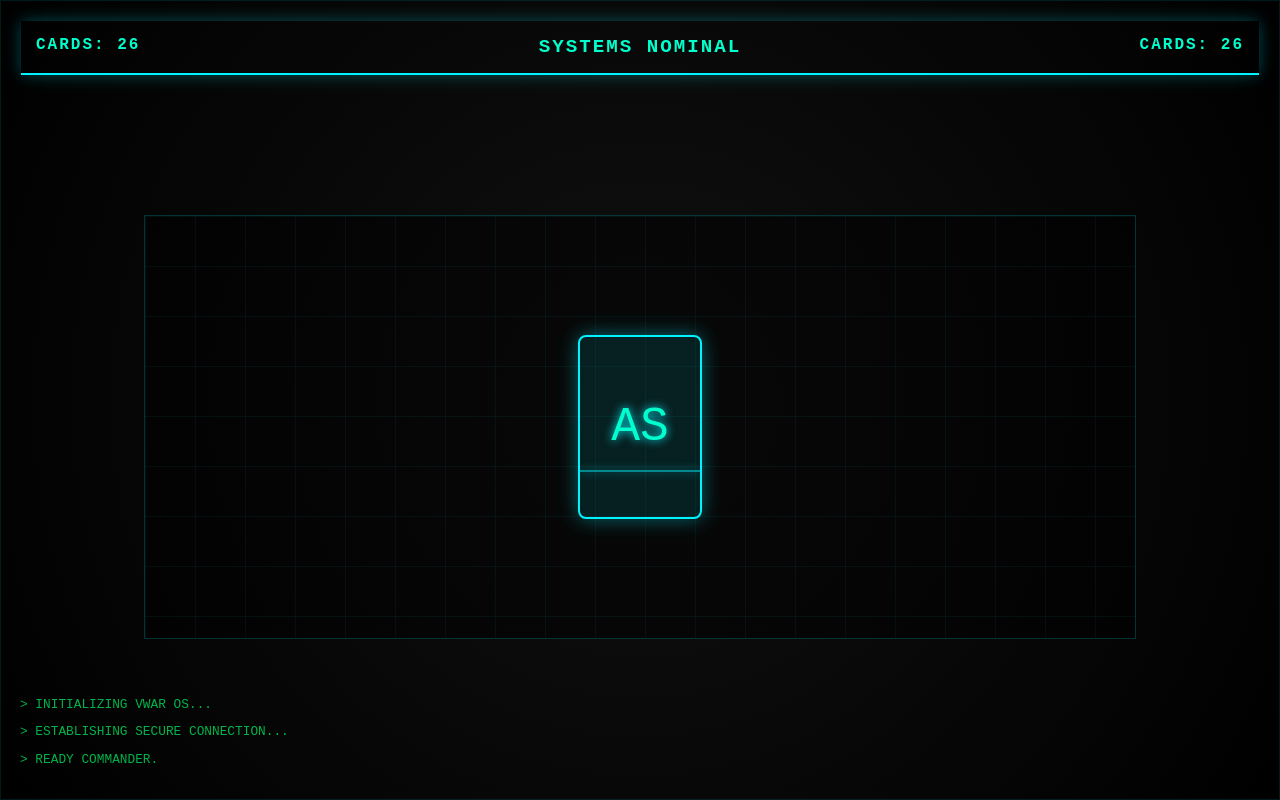
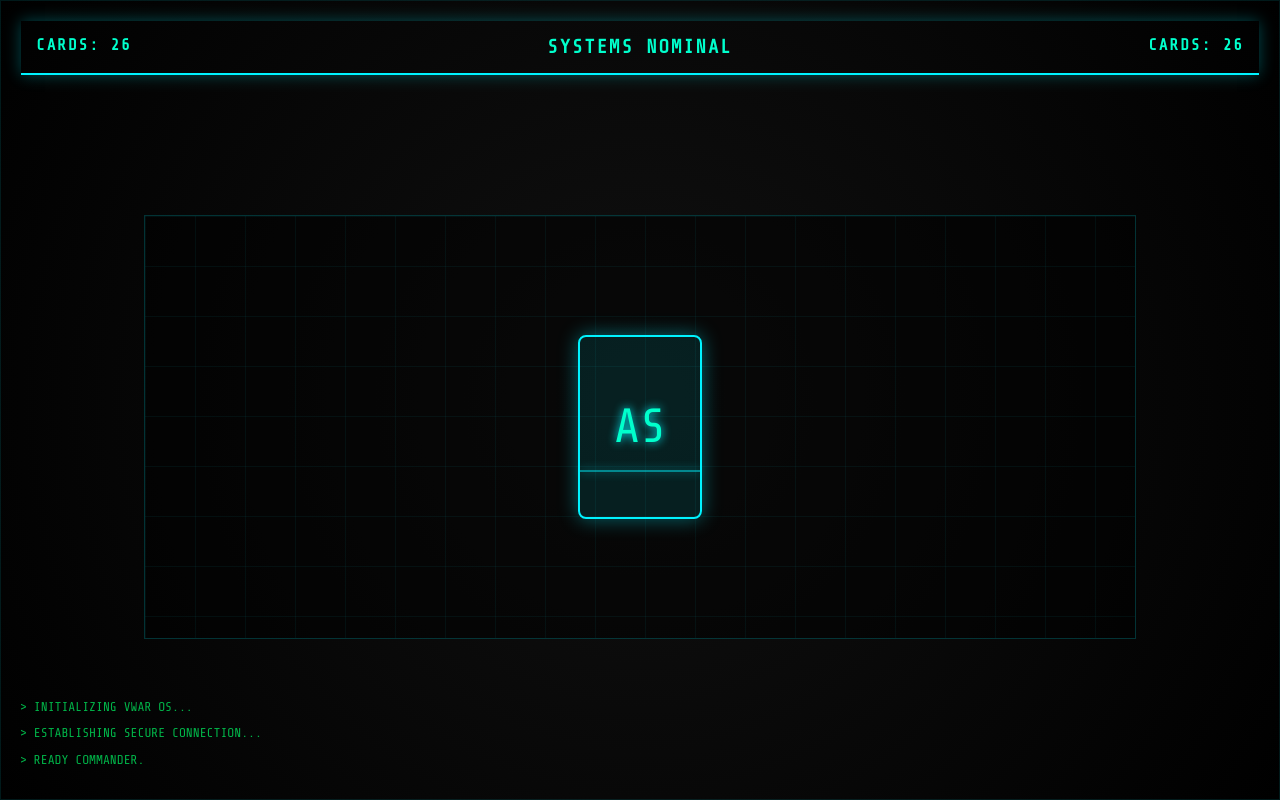
Before and after one commit to theonenonlyvj/war_cards, a React (Vite) app: page / in a window 1280 px wide. Built offline with nearby package versions, Linux system fonts and the light colour scheme; the HTML template or start-up script is replaced by a standard one.

Commit message:
fix: improve type safety and add missing font for Command Center HUD

```diff
--- a/index.html
+++ b/index.html
@@ -3,9 +3,13 @@
   <head>
     <meta charset="UTF-8" />
     <meta name="viewport" content="width=device-width, initial-scale=1.0" />
-    <title>VWar - Command Center</title>
+    <title>VWar | Command Center</title>
+    <link rel="preconnect" href="https://fonts.googleapis.com">
+    <link rel="preconnect" href="https://fonts.gstatic.com" crossorigin>
+    <link href="https://fonts.googleapis.com/css2?family=Share+Tech+Mono&display=swap" rel="stylesheet">
+
   </head>
-  <body style="background-color: #050505; color: #00ffcc; margin: 0; overflow: hidden; font-family: 'Courier New', Courier, monospace;">
+  <body class="command-center-body">
     <div id="root"></div>
     <script type="module" src="/src/main.tsx"></script>
   </body>
--- a/src/components/BattleZone.tsx
+++ b/src/components/BattleZone.tsx
@@ -1,6 +1,10 @@
 import React from 'react';
 
-export const BattleZone = ({ children }: any) => (
+interface BattleZoneProps {
+  children: React.ReactNode;
+}
+
+export const BattleZone = ({ children }: BattleZoneProps) => (
   <div className="battle-zone">
     <div className="battle-field-grid" />
     <div className="battle-zone-content">
--- a/src/index.css
+++ b/src/index.css
@@ -1,3 +1,11 @@
+.command-center-body {
+  background-color: #050505;
+  color: #00ffcc;
+  margin: 0;
+  overflow: hidden;
+  font-family: 'Share Tech Mono', 'Courier New', Courier, monospace;
+}
+
 :root {
   --neon-cyan: #00f3ff;
   --neon-magenta: #ff00ff;
```
Also changed, not shown: src/components/Card.tsx (+7 -1 lines), src/components/HUD.tsx (+7 -1 lines).
